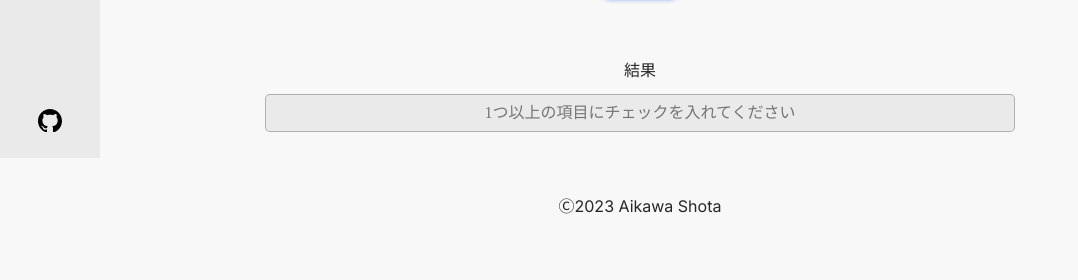
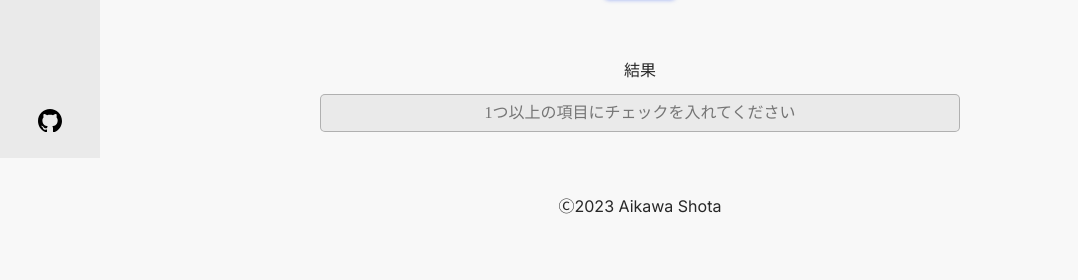
Before and after one commit to AikawaShota/web-toolbox, a Django app: page /passwords-generator in a window 1280 px wide. Shown: the part 642-922 px from the top of the page, without its empty margins (0-1078 px from the left). Run offline with Django 4.2, Linux system fonts and the light colour scheme; parts of the project's set-up code (start-up, migrations or seed data) failed here and were passed over.

Commit message:
パスワードジェネレータの結果欄をレスポンシブに修正

```diff
--- a/toolbox/static/css/style.css
+++ b/toolbox/static/css/style.css
@@ -403,7 +403,7 @@ input[type="radio"]:checked + label {
 }
 
 .code {
-  width: 750px !important;
+  width: 100% !important;
   text-align: center !important;
 
   background-color: #eaeaea !important;
```
